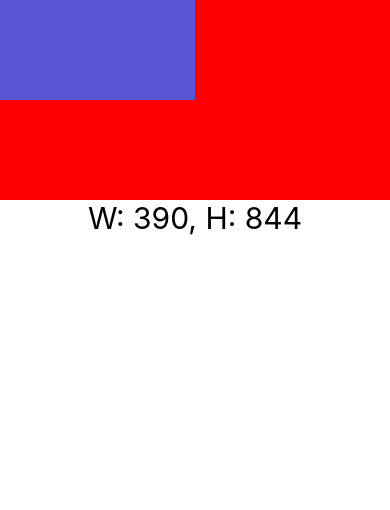
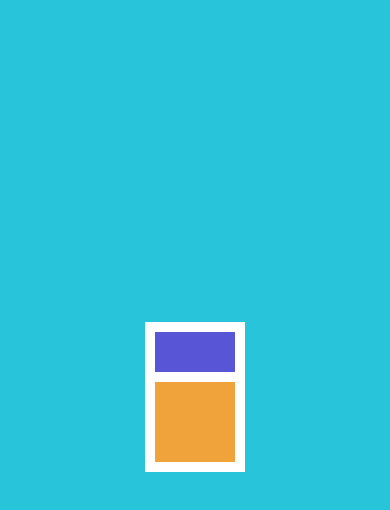
Before and after one commit to pmpeloc/01-counter-app, a React Native app: screen / in a window 390 px wide. Shown: the top 510 px of the page. Built offline with nearby package versions, Linux system fonts and the light colour scheme.

Commit message:
feat: Position added

```diff
--- a/App.tsx
+++ b/App.tsx
@@ -1,11 +1,11 @@
 import React from 'react';
 import { SafeAreaView } from 'react-native';
-import { DimensionsScreen } from './src/screens';
+import { PositionScreen } from './src/screens';
 
 const App = () => {
   return (
     <SafeAreaView style={{ flex: 1 }}>
-      <DimensionsScreen />
+      <PositionScreen />
     </SafeAreaView>
   );
 };
--- /dev/null
+++ b/src/screens/PositionScreen.tsx
@@ -0,0 +1,35 @@
+import React from 'react';
+import { StyleSheet, View } from 'react-native';
+
+export const PositionScreen = () => {
+  return (
+    <View style={styles.container}>
+      <View style={styles.cajaMorada} />
+      <View style={styles.cajaNaranja} />
+    </View>
+  );
+};
+
+const styles = StyleSheet.create({
+  container: {
+    flex: 1,
+    justifyContent: 'center',
+    alignItems: 'center',
+    backgroundColor: '#28c4d9',
+  },
+  cajaMorada: {
+    width: 100,
+    height: 100,
+    backgroundColor: '#5856d6',
+    borderWidth: 10,
+    borderColor: 'white',
+  },
+  cajaNaranja: {
+    width: 100,
+    height: 100,
+    backgroundColor: '#f0a23b',
+    borderWidth: 10,
+    borderColor: 'white',
+    top: -50,
+  },
+});
--- a/src/screens/index.ts
+++ b/src/screens/index.ts
@@ -2,3 +2,4 @@
 export * from './CounterScreen';
 export * from './BoxObjectModelScreen';
 export * from './DimensionsScreen';
+export * from './PositionScreen';
```
